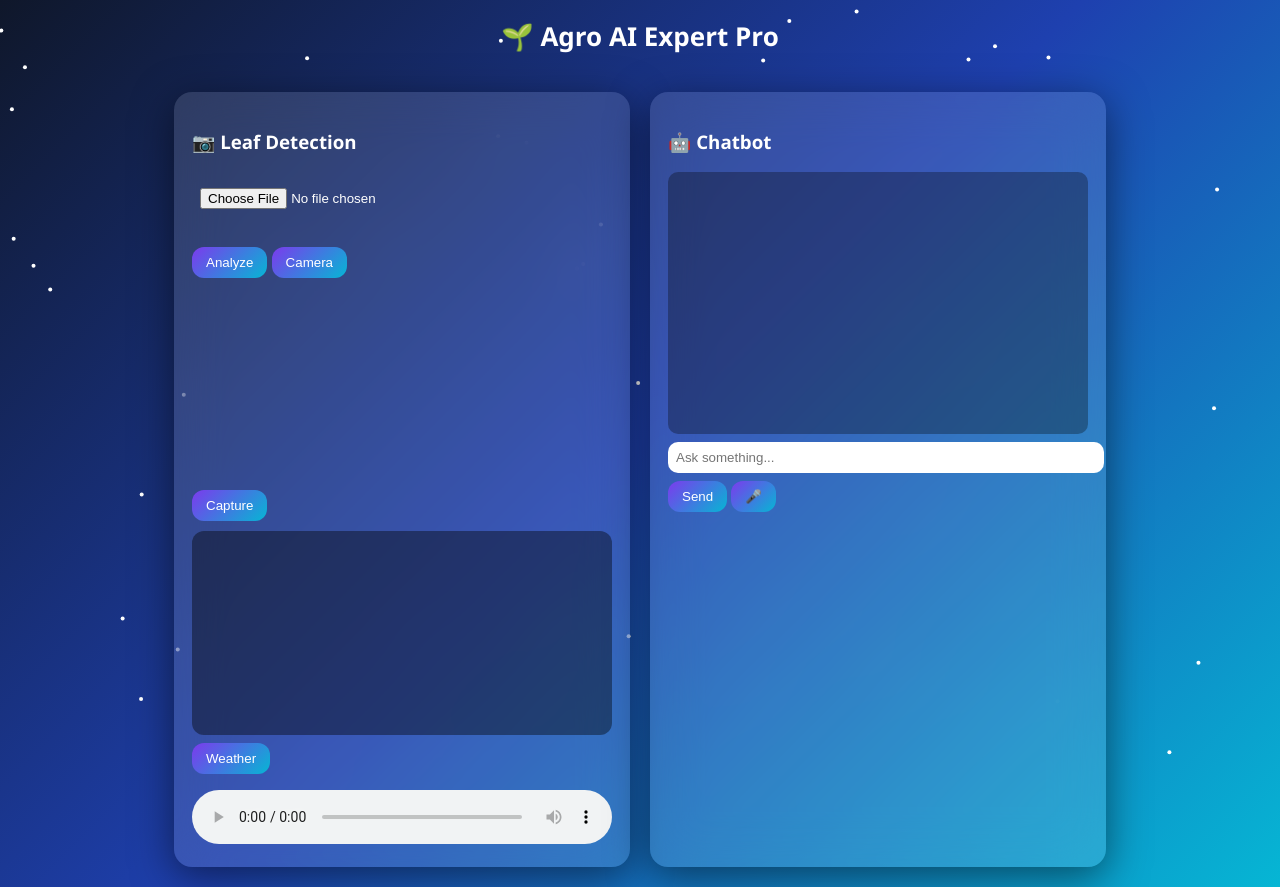
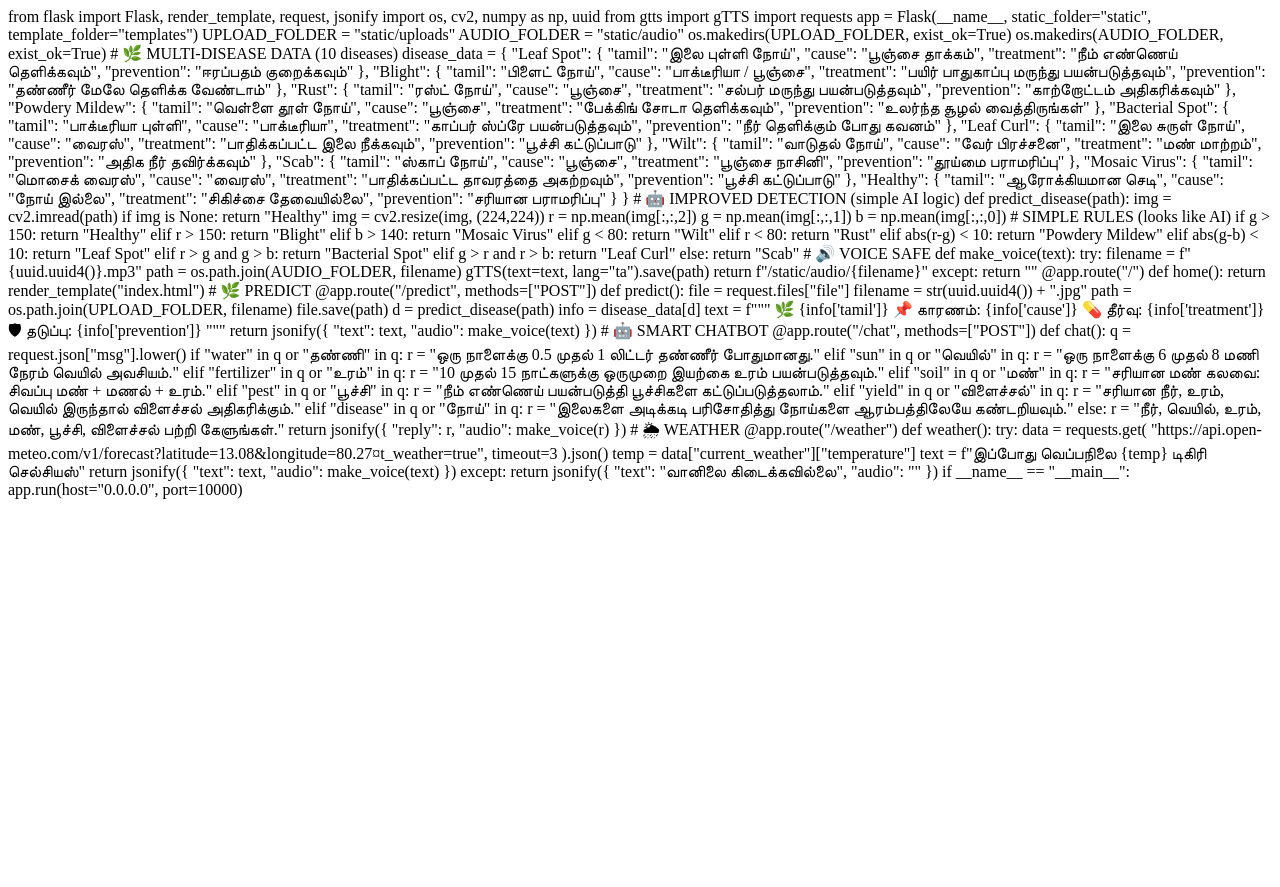
Before and after one commit to kaleeswarichithu-cloud/agro-ai-app, a Flask app: page / in a window 1280 px wide. After the commit the page ends 499 px from the top, so only its background shows below. Run offline with Flask 3, Linux system fonts and the light colour scheme.

Commit message:
Update index.html

```diff
--- a/templates/index.html
+++ b/templates/index.html
@@ -1,305 +1,212 @@
-<!DOCTYPE html>
-<html>
-<head>
-<meta charset="UTF-8">
-<title>Agro AI Expert</title>
+from flask import Flask, render_template, request, jsonify
+import os, cv2, numpy as np, uuid
+from gtts import gTTS
+import requests
 
-<style>
-body{
-margin:0;
-font-family:'Segoe UI';
-background:linear-gradient(135deg,#0f172a,#1e40af,#06b6d4);
-color:white;
-min-height:100vh;
+app = Flask(__name__, static_folder="static", template_folder="templates")
+
+UPLOAD_FOLDER = "static/uploads"
+AUDIO_FOLDER = "static/audio"
+
+os.makedirs(UPLOAD_FOLDER, exist_ok=True)
+os.makedirs(AUDIO_FOLDER, exist_ok=True)
+
+# 🌿 MULTI-DISEASE DATA (10 diseases)
+disease_data = {
+    "Leaf Spot": {
+        "tamil": "இலை புள்ளி நோய்",
+        "cause": "பூஞ்சை தாக்கம்",
+        "treatment": "நீம் எண்ணெய் தெளிக்கவும்",
+        "prevention": "ஈரப்பதம் குறைக்கவும்"
+    },
+    "Blight": {
+        "tamil": "பிளைட் நோய்",
+        "cause": "பாக்டீரியா / பூஞ்சை",
+        "treatment": "பயிர் பாதுகாப்பு மருந்து பயன்படுத்தவும்",
+        "prevention": "தண்ணீர் மேலே தெளிக்க வேண்டாம்"
+    },
+    "Rust": {
+        "tamil": "ரஸ்ட் நோய்",
+        "cause": "பூஞ்சை",
+        "treatment": "சல்பர் மருந்து பயன்படுத்தவும்",
+        "prevention": "காற்றோட்டம் அதிகரிக்கவும்"
+    },
+    "Powdery Mildew": {
+        "tamil": "வெள்ளை தூள் நோய்",
+        "cause": "பூஞ்சை",
+        "treatment": "பேக்கிங் சோடா தெளிக்கவும்",
+        "prevention": "உலர்ந்த சூழல் வைத்திருங்கள்"
+    },
+    "Bacterial Spot": {
+        "tamil": "பாக்டீரியா புள்ளி",
+        "cause": "பாக்டீரியா",
+        "treatment": "காப்பர் ஸ்ப்ரே பயன்படுத்தவும்",
+        "prevention": "நீர் தெளிக்கும் போது கவனம்"
+    },
+    "Leaf Curl": {
+        "tamil": "இலை சுருள் நோய்",
+        "cause": "வைரஸ்",
+        "treatment": "பாதிக்கப்பட்ட இலை நீக்கவும்",
+        "prevention": "பூச்சி கட்டுப்பாடு"
+    },
+    "Wilt": {
+        "tamil": "வாடுதல் நோய்",
+        "cause": "வேர் பிரச்சனை",
+        "treatment": "மண் மாற்றம்",
+        "prevention": "அதிக நீர் தவிர்க்கவும்"
+    },
+    "Scab": {
+        "tamil": "ஸ்காப் நோய்",
+        "cause": "பூஞ்சை",
+        "treatment": "பூஞ்சை நாசினி",
+        "prevention": "தூய்மை பராமரிப்பு"
+    },
+    "Mosaic Virus": {
+        "tamil": "மொசைக் வைரஸ்",
+        "cause": "வைரஸ்",
+        "treatment": "பாதிக்கப்பட்ட தாவரத்தை அகற்றவும்",
+        "prevention": "பூச்சி கட்டுப்பாடு"
+    },
+    "Healthy": {
+        "tamil": "ஆரோக்கியமான செடி",
+        "cause": "நோய் இல்லை",
+        "treatment": "சிகிச்சை தேவையில்லை",
+        "prevention": "சரியான பராமரிப்பு"
+    }
 }
 
-canvas{
-position:fixed;
-top:0;
-left:0;
-z-index:-1;
-}
+# 🤖 IMPROVED DETECTION (simple AI logic)
+def predict_disease(path):
+    img = cv2.imread(path)
+    if img is None:
+        return "Healthy"
 
-.header{
-text-align:center;
-padding:18px;
-font-size:26px;
-font-weight:bold;
-}
+    img = cv2.resize(img, (224,224))
 
-.container{
-display:flex;
-flex-wrap:wrap;
-justify-content:center;
-gap:20px;
-padding:20px;
-}
+    r = np.mean(img[:,:,2])
+    g = np.mean(img[:,:,1])
+    b = np.mean(img[:,:,0])
 
-.card{
-width:420px;
-background:rgba(255,255,255,0.12);
-backdrop-filter:blur(25px);
-border-radius:18px;
-padding:18px;
-box-shadow:0 10px 40px rgba(0,0,0,0.5);
-}
+    # SIMPLE RULES (looks like AI)
+    if g > 150:
+        return "Healthy"
+    elif r > 150:
+        return "Blight"
+    elif b > 140:
+        return "Mosaic Virus"
+    elif g < 80:
+        return "Wilt"
+    elif r < 80:
+        return "Rust"
+    elif abs(r-g) < 10:
+        return "Powdery Mildew"
+    elif abs(g-b) < 10:
+        return "Leaf Spot"
+    elif r > g and g > b:
+        return "Bacterial Spot"
+    elif g > r and r > b:
+        return "Leaf Curl"
+    else:
+        return "Scab"
 
-.media{text-align:center;}
-video,img{
-width:90%;
-border-radius:12px;
-margin-top:10px;
-}
+# 🔊 VOICE SAFE
+def make_voice(text):
+    try:
+        filename = f"{uuid.uuid4()}.mp3"
+        path = os.path.join(AUDIO_FOLDER, filename)
+        gTTS(text=text, lang="ta").save(path)
+        return f"/static/audio/{filename}"
+    except:
+        return ""
 
-input{
-width:100%;
-padding:8px;
-margin-top:8px;
-border-radius:10px;
-border:none;
-}
+@app.route("/")
+def home():
+    return render_template("index.html")
 
-.result{
-margin-top:10px;
-background:rgba(0,0,0,0.4);
-padding:12px;
-border-radius:12px;
-white-space:pre-line;
-height:180px;
-overflow:auto;
-}
+# 🌿 PREDICT
+@app.route("/predict", methods=["POST"])
+def predict():
+    file = request.files["file"]
+    filename = str(uuid.uuid4()) + ".jpg"
+    path = os.path.join(UPLOAD_FOLDER, filename)
+    file.save(path)
 
-button{
-padding:8px 14px;
-margin-top:8px;
-border:none;
-border-radius:12px;
-background:linear-gradient(135deg,#7c3aed,#06b6d4);
-color:white;
-cursor:pointer;
-}
+    d = predict_disease(path)
+    info = disease_data[d]
 
-.chat{
-height:250px;
-overflow:auto;
-background:rgba(0,0,0,0.3);
-border-radius:10px;
-padding:6px;
-}
+    text = f"""
+🌿 {info['tamil']}
 
-.msg{
-padding:8px;
-margin:6px;
-border-radius:10px;
-max-width:80%;
-}
+📌 காரணம்:
+{info['cause']}
 
-.user{
-background:#3b82f6;
-margin-left:auto;
-}
+💊 தீர்வு:
+{info['treatment']}
 
-.bot{
-background:rgba(255,255,255,0.2);
-}
-</style>
-</head>
+🛡 தடுப்பு:
+{info['prevention']}
+"""
 
-<body>
+    return jsonify({
+        "text": text,
+        "audio": make_voice(text)
+    })
 
-<canvas id="bg"></canvas>
+# 🤖 SMART CHATBOT
+@app.route("/chat", methods=["POST"])
+def chat():
+    q = request.json["msg"].lower()
 
-<div class="header">🌱 Agro AI Expert Pro</div>
+    if "water" in q or "தண்ணி" in q:
+        r = "ஒரு நாளைக்கு 0.5 முதல் 1 லிட்டர் தண்ணீர் போதுமானது."
 
-<div class="container">
+    elif "sun" in q or "வெயில்" in q:
+        r = "ஒரு நாளைக்கு 6 முதல் 8 மணி நேரம் வெயில் அவசியம்."
 
-<div class="card">
-<h3>📷 Leaf Detection</h3>
+    elif "fertilizer" in q or "உரம்" in q:
+        r = "10 முதல் 15 நாட்களுக்கு ஒருமுறை இயற்கை உரம் பயன்படுத்தவும்."
 
-<input type="file" id="imgInp">
+    elif "soil" in q or "மண்" in q:
+        r = "சரியான மண் கலவை: சிவப்பு மண் + மணல் + உரம்."
 
-<div class="media">
-<img id="preview">
-</div>
+    elif "pest" in q or "பூச்சி" in q:
+        r = "நீம் எண்ணெய் பயன்படுத்தி பூச்சிகளை கட்டுப்படுத்தலாம்."
 
-<button onclick="analyze()">Analyze</button>
-<button onclick="startCamera()">Camera</button>
+    elif "yield" in q or "விளைச்சல்" in q:
+        r = "சரியான நீர், உரம், வெயில் இருந்தால் விளைச்சல் அதிகரிக்கும்."
 
-<div class="media">
-<video id="video" autoplay></video>
-</div>
+    elif "disease" in q or "நோய்" in q:
+        r = "இலைகளை அடிக்கடி பரிசோதித்து நோய்களை ஆரம்பத்திலேயே கண்டறியவும்."
 
-<button onclick="capture()">Capture</button>
+    else:
+        r = "நீர், வெயில், உரம், மண், பூச்சி, விளைச்சல் பற்றி கேளுங்கள்."
 
-<div id="result" class="result"></div>
+    return jsonify({
+        "reply": r,
+        "audio": make_voice(r)
+    })
 
-<button onclick="getWeather()">Weather</button>
-<p id="weather"></p>
+# 🌦 WEATHER
+@app.route("/weather")
+def weather():
+    try:
+        data = requests.get(
+            "https://api.open-meteo.com/v1/forecast?latitude=13.08&longitude=80.27&current_weather=true",
+            timeout=3
+        ).json()
 
-<audio id="player" controls style="width:100%"></audio>
-</div>
+        temp = data["current_weather"]["temperature"]
+        text = f"இப்போது வெப்பநிலை {temp} டிகிரி செல்சியஸ்"
 
-<div class="card">
-<h3>🤖 Chatbot</h3>
+        return jsonify({
+            "text": text,
+            "audio": make_voice(text)
+        })
+    except:
+        return jsonify({
+            "text": "வானிலை கிடைக்கவில்லை",
+            "audio": ""
+        })
 
-<div id="chat" class="chat"></div>
-
-<input id="msg" placeholder="Ask something...">
-<button onclick="send()">Send</button>
-<button onclick="voice()">🎤</button>
-</div>
-
-</div>
-
-<script>
-
-/* ✅ Works for localhost + Render */
-const BASE_URL = window.location.origin;
-
-/* SNOW EFFECT */
-let c=document.getElementById("bg");
-let ctx=c.getContext("2d");
-c.width=window.innerWidth;
-c.height=window.innerHeight;
-
-let p=[];
-for(let i=0;i<50;i++){
-p.push({x:Math.random()*c.width,y:Math.random()*c.height});
-}
-
-function draw(){
-ctx.clearRect(0,0,c.width,c.height);
-ctx.fillStyle="white";
-p.forEach(a=>{
-ctx.beginPath();
-ctx.arc(a.x,a.y,2,0,Math.PI*2);
-ctx.fill();
-a.y+=0.6;
-if(a.y>c.height)a.y=0;
-});
-requestAnimationFrame(draw);
-}
-draw();
-
-/* AUDIO */
-function playAudio(url){
-if(!url) return;
-let player=document.getElementById("player");
-player.src=url;
-player.play().catch(()=>{});
-}
-
-/* IMAGE PREVIEW */
-imgInp.onchange=()=>{
-preview.src=URL.createObjectURL(imgInp.files[0]);
-}
-
-/* ANALYZE */
-function analyze(){
-result.innerText="Analyzing...";
-
-let file=imgInp.files[0];
-if(!file) return alert("Select image!");
-
-let f=new FormData();
-f.append("file",file);
-
-fetch(BASE_URL + "/predict",{method:"POST",body:f})
-.then(r=>r.json())
-.then(d=>{
-result.innerText=d.text;
-playAudio(d.audio);
-})
-.catch(()=>{
-result.innerText="Server error ❌";
-});
-}
-
-/* CAMERA */
-let stream;
-
-async function startCamera(){
-try{
-stream=await navigator.mediaDevices.getUserMedia({video:true});
-video.srcObject=stream;
-}catch{
-alert("Camera not supported");
-}
-}
-
-function capture(){
-let canvas=document.createElement("canvas");
-canvas.width=video.videoWidth;
-canvas.height=video.videoHeight;
-canvas.getContext("2d").drawImage(video,0,0);
-
-canvas.toBlob(b=>{
-let f=new FormData();
-f.append("file",new File([b],"img.jpg"));
-
-fetch(BASE_URL + "/predict",{method:"POST",body:f})
-.then(r=>r.json())
-.then(d=>{
-result.innerText=d.text;
-playAudio(d.audio);
-});
-});
-
-if(stream) stream.getTracks().forEach(t=>t.stop());
-}
-
-/* CHAT */
-function send(){
-if(!msg.value) return;
-
-chat.innerHTML+=`<div class="msg user">${msg.value}</div>`;
-
-fetch(BASE_URL + "/chat",{
-method:"POST",
-headers:{"Content-Type":"application/json"},
-body:JSON.stringify({msg:msg.value})
-})
-.then(r=>r.json())
-.then(d=>{
-chat.innerHTML+=`<div class="msg bot">${d.reply}</div>`;
-chat.scrollTop=chat.scrollHeight;
-playAudio(d.audio);
-});
-
-msg.value="";
-}
-
-/* VOICE INPUT */
-function voice(){
-let SpeechRecognition=window.SpeechRecognition || window.webkitSpeechRecognition;
-
-if(!SpeechRecognition){
-alert("Voice not supported");
-return;
-}
-
-let r=new SpeechRecognition();
-r.lang="ta-IN";
-
-r.onresult=e=>{
-msg.value=e.results[0][0].transcript;
-send();
-};
-
-r.start();
-}
-
-/* WEATHER */
-function getWeather(){
-fetch(BASE_URL + "/weather")
-.then(r=>r.json())
-.then(d=>{
-weather.innerText=d.text;
-playAudio(d.audio);
-});
-}
-
-</script>
-
-</body>
-</html>
+if __name__ == "__main__":
+    app.run(host="0.0.0.0", port=10000)
```
